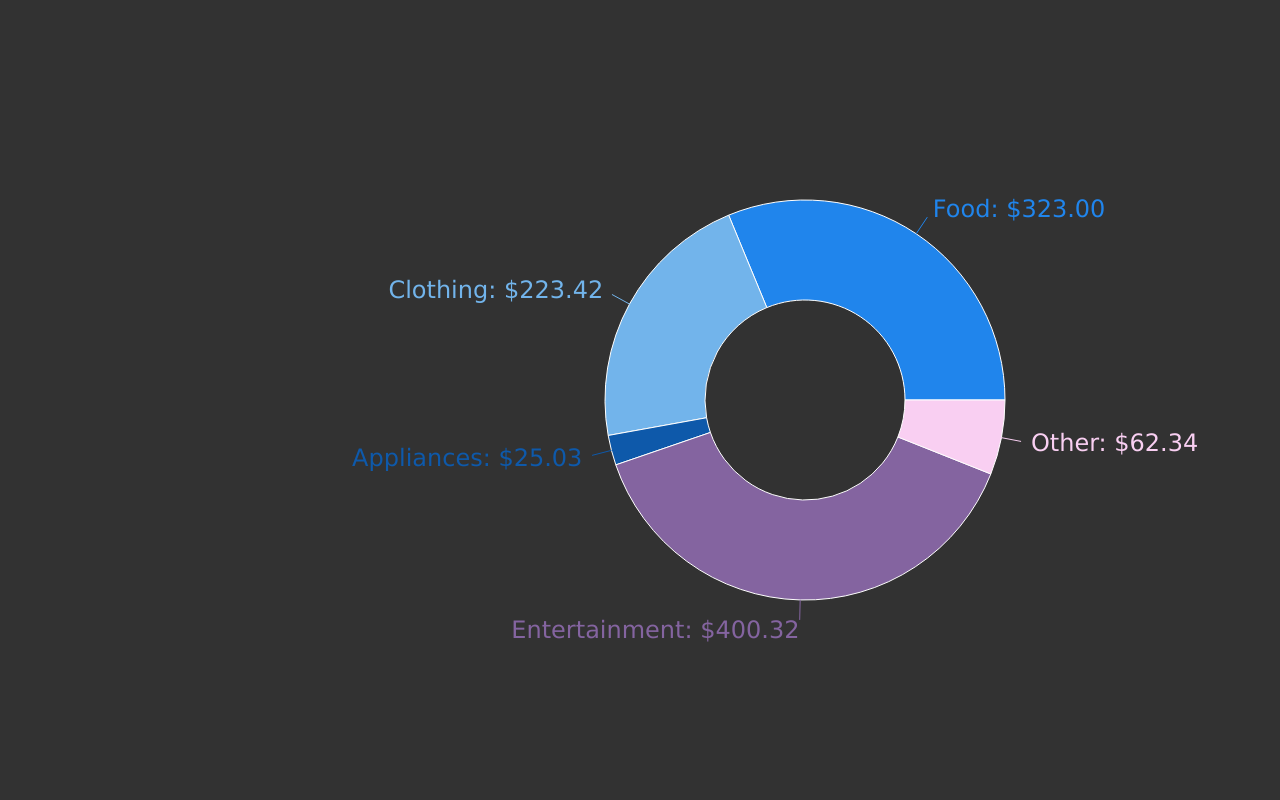
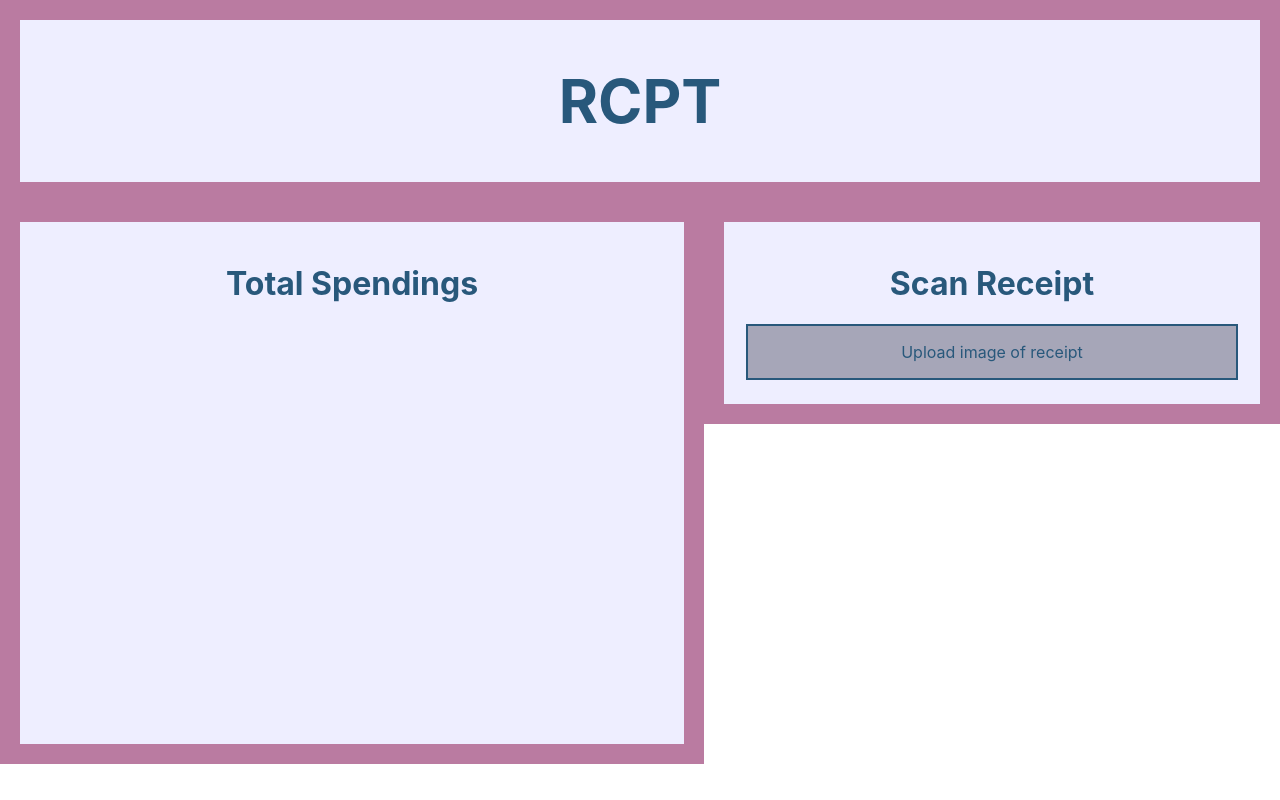
Before and after one commit to endarli/HackNYU, a React (Create React App) app: page / in a window 1280 px wide. Built offline with nearby package versions, Linux system fonts and the light colour scheme.

Commit message:
almost done with website

```diff
--- a/src/App.css
+++ b/src/App.css
@@ -1,43 +1,76 @@
-.App {
-  text-align: center;
+.body {
+  font-family: "verdana";
+  padding: 10px;
+  background-color: #eeeeff;
 }
 
-.App-logo {
-  height: 40vmin;
-  pointer-events: none;
+
+.header {
+  padding: 20px;
+  background-color: #ba7ba1;
 }
 
-@media (prefers-reduced-motion: no-preference) {
-  .App-logo {
-    animation: App-logo-spin infinite 20s linear;
+.headercard {
+  color: #28587b;
+  text-align: center;
+  background-color: #eeeeff;
+  font-size: 30px;
+  padding: 5px;
+}
+
+.leftcolumn {
+  float: left;
+  width: 55%;
+  background-color: #ba7ba1;
+}
+
+.rightcolumn {
+  float: right;
+  width: 45%;
+  background-color: #ba7ba1;
+}
+
+.row:after {
+  content: "";
+  display: table;
+  clear: both;
+}
+
+.card {
+  color: #28587b;
+  background-color: #eeeeff;
+  margin: 20px;
+  padding: 20px;
+  text-align: center;
+
+}
+
+@media screen and (max-width:800px) {
+  .leftcolumn, .rightcolumn {
+    width: 100%;
+    padding: 0;
   }
 }
 
-.App-header {
-  background-color: #323232;
-  min-height: 100vh;
-  display: flex;
-  flex-direction: column;
-  align-items: flex-end;
-  justify-content: center;
-  font-size: calc(10px + 2vmin);
-  color: white;
+.button {
+  background-color: #A9ACA9;
+  border:black;
+  text-align: center;
+  text-decoration: none;
+  padding: 16px 32px;
+  font-size: 16px;
+  margin: 4px 2px;
+  transition-duration: 0.4s;
+  cursor: pointer;
 }
 
-.App-link {
-  color: #61dafb;
+.button1 {
+  background-color: #a6a6b8;
+  color: #28587b;
+  border: 2px solid #28587b;
 }
 
-@keyframes App-logo-spin {
-  from {
-    transform: rotate(0deg);
-  }
-  to {
-    transform: rotate(360deg);
-  }
+.button1:hover {
+  background-color: #ba7ba1;
+  color: #eeeeff
 }
-
-.Pie-design {
-  width: 700;
-  height: 700;
-}
--- a/src/App.js
+++ b/src/App.js
@@ -4,13 +4,13 @@ import './App.css';
 
 function App() {
 
-  const COLORS = ['#2085EC', '#72B4EB', '#0E59AA', '#8464A0', '#F9CFF2'];
+  const colors = ['#2085EC', '#72B4EB', '#0E59AA', '#8464A0', '#ba7ba1'];
 
-  var food = 323.00;
-  var clothing = 223.42;
-  var appliances = 25.03;
-  var entertainment = 400.32;
-  var other = 62.34;
+  var food = 0;
+  var clothing = 0;
+  var appliances = 0;
+  var entertainment = 0;
+  var other = 0;
 
   const data = [
     {name: 'Food', cost: food},
@@ -22,27 +22,44 @@ function App() {
 
   const RADIAN = Math.PI / 180;
   const renderCustomizedLabel = ({cx, cy, midAngle, innerRadius, outerRadius, percent, index }) => {
-    const radius = innerRadius + (outerRadius - innerRadius) * 1.3;
+    const radius = innerRadius + (outerRadius - innerRadius) * 1.4;
     const x = cx + radius * Math.cos(-midAngle * RADIAN);
     const y = cy + radius * Math.sin(-midAngle * RADIAN);
 
     return (
-      <text x={x} y={y} fill={COLORS[index % COLORS.length]} fontFamily='verdana' fontSize={24} textAnchor={x > cx ? 'start' : 'end'} dominantBaseline="central">
+      <text x={x} y={y} fill={colors[index % colors.length]} fontFamily='verdana' fontSize={20} textAnchor={x > cx ? 'start' : 'end'} dominantBaseline="central">
         {data[index].name + ": $" + data[index].cost.toFixed(2)}
       </text>
     );
   };
 
   return (
-    <div className="App">
-      <header className="App-header">
-        <PieChart width={950} height={600}>
-          <Pie data={data} dataKey="cost" isAnimationActive={true} innerRadius={100} outerRadius={200} fill="8884d8" label={renderCustomizedLabel}>
-              {data.map((entry, index) => <Cell fill={COLORS[index % COLORS.length]}/>)};
-          </Pie>
-        </PieChart>
-      </header>
-    </div>
+    <body>
+        <div className='header'>
+          <div className='headercard'> <h1>RCPT</h1> </div>
+        </div>
+
+        <div className="row">
+          <div className="leftcolumn">
+            <div className="card">
+              <h1>Total Spendings</h1>
+              <PieChart width={750} height={400}>
+                <Pie cx="50%" cy="50%" data={data} dataKey="cost" isAnimationActive={true} innerRadius={75} outerRadius={150} fill="8884d8" label={renderCustomizedLabel}>
+                    {data.map((entry, index) => <Cell fill={colors[index % colors.length]}/>)};
+                </Pie>
+              </PieChart>
+            </div>
+          </div>
+          <div className="rightcolumn">
+            <div className="card">
+              <h1>Scan Receipt</h1>
+              <div className="button button1">
+              Upload image of receipt
+              </div>
+            </div>
+          </div>
+        </div>
+    </body>
   );
 }
 
```
